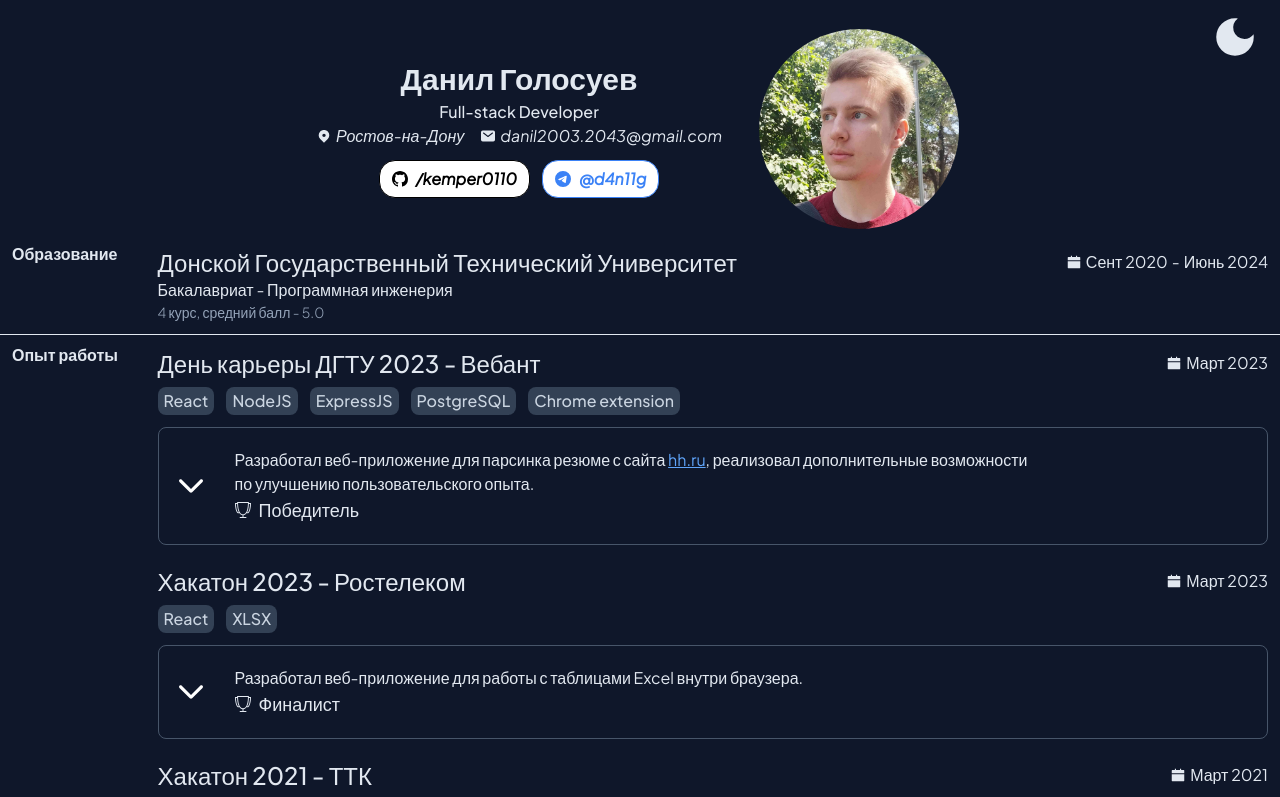
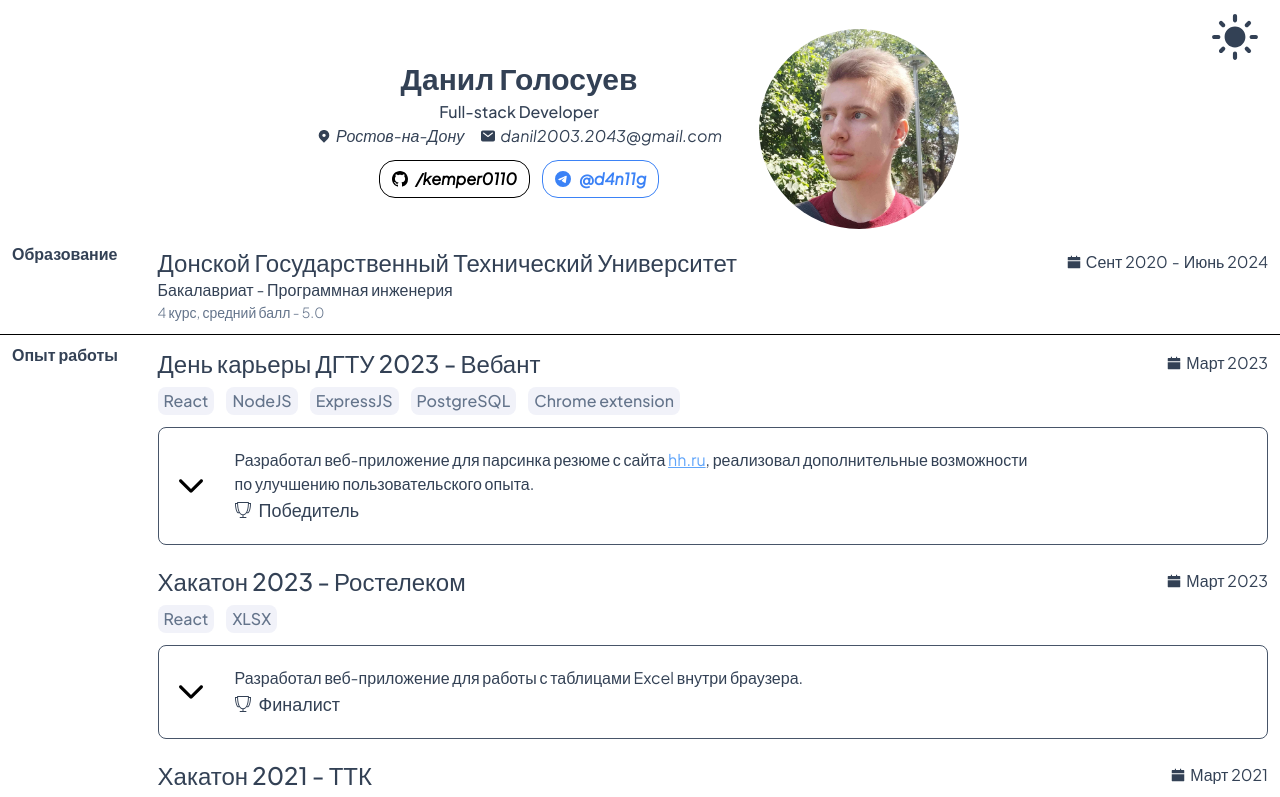
Before and after one commit to kemper0110/resume, a React (Vite) app: page / in a window 1280 px wide. Shown: the top 797 px of the page. Built offline with nearby package versions, Linux system fonts and the light colour scheme.

Commit message:
+ dark mode improved + prefers dark mode + local storage

```diff
--- a/src/App.tsx
+++ b/src/App.tsx
@@ -3,16 +3,32 @@ import Content from "./structure/Content.tsx";
 import Table from "./blocks/table/Table.tsx";
 import Projects from "./blocks/projects/Projects.tsx";
 import {MdDarkMode, MdLightMode} from "react-icons/md";
-import {useEffect, useState} from "react";
+import {useState} from "react";
+
+type CbFn = (dark: boolean) => boolean
+const useDarkState = (): [boolean, (cb: CbFn) => void] => {
+    const [dark, _setDark] = useState(
+        localStorage.theme === 'dark' ||
+        (!('theme' in localStorage) && window.matchMedia('(prefers-color-scheme: dark)').matches)
+    )
+    const setDark = (cb: CbFn) => {
+        _setDark(dark => {
+            const new_dark = cb(dark)
+            if (new_dark) {
+                document.documentElement.classList.add('dark')
+                localStorage.theme = 'dark'
+            } else {
+                document.documentElement.classList.remove('dark')
+                localStorage.theme = 'light'
+            }
+            return new_dark
+        })
+    }
+    return [dark, setDark]
+}
 
 const DarkModeButton = () => {
-    const [dark, setDark] = useState(true)
-    useEffect(() => {
-        if(dark)
-            document.documentElement.classList.add('dark')
-        else
-            document.documentElement.classList.remove('dark')
-    }, [dark])
+    const [dark, setDark] = useDarkState()
     return (
         <button className={'absolute md:right-5 md:top-3 right-0'}
                 onClick={() => setDark(d => !d)}
```
